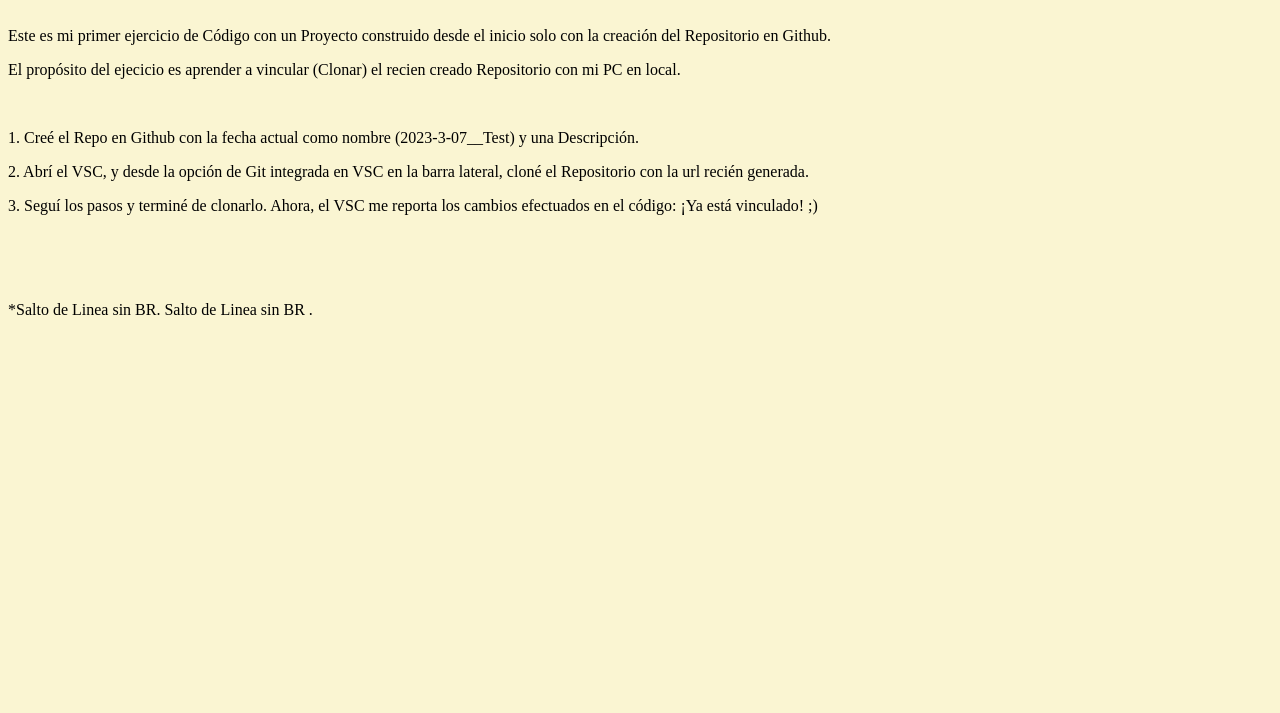
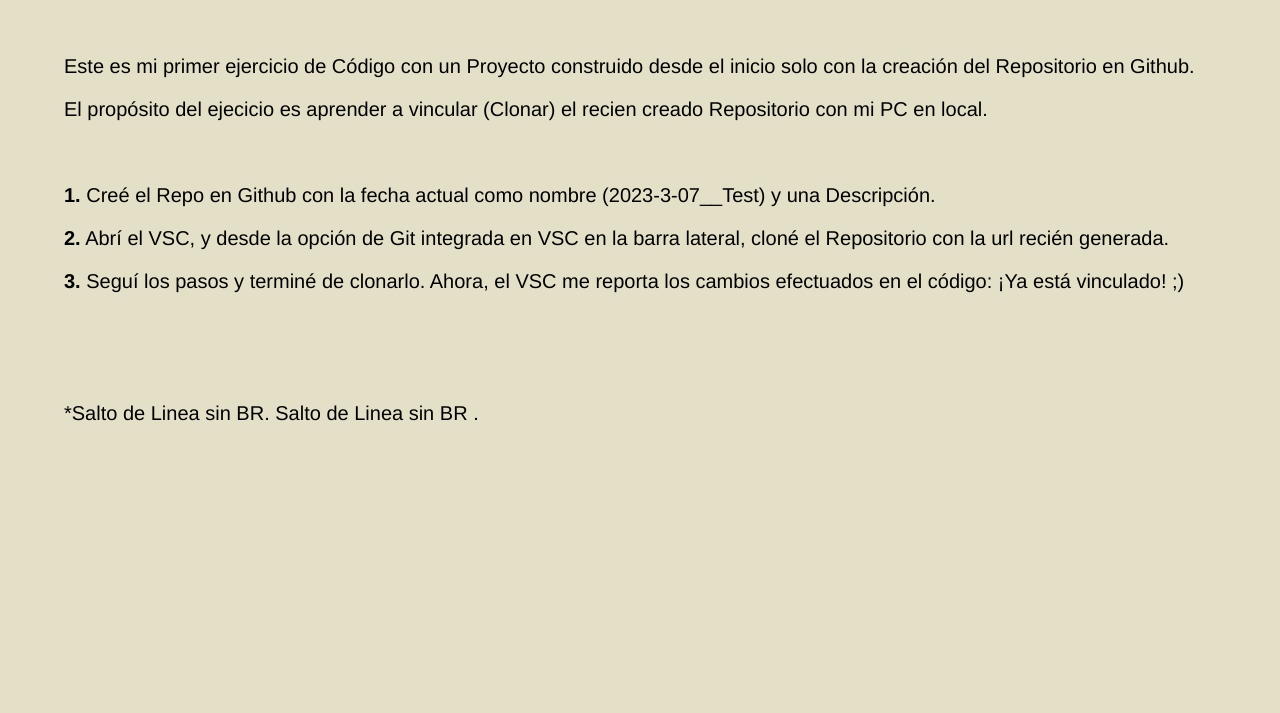
Before and after one commit to DavidCastroA/2023-3-07__Test, a plain HTML site: page index.html in a window 1280 px wide. Shown: the part 87-800 px from the top of the page. Drawn offline with Linux system fonts and the light colour scheme.

Commit message:
3er Commit: Cambio de Typo con CSS { font-family }

```diff
--- a/index.html
+++ b/index.html
@@ -16,15 +16,14 @@
    <p>Este es mi primer ejercicio de Código con un Proyecto construido desde el inicio solo con la creación del Repositorio en Github.</p>
    <p>El propósito del ejecicio es aprender a vincular (Clonar) el recien creado Repositorio con mi PC en local.</p>
    <br>
-   <p>1. Creé el Repo en Github con la fecha actual como nombre (2023-3-07__Test) y una Descripción.</p>
-   <p>2. Abrí el VSC, y desde la opción de Git integrada en VSC en la barra lateral, cloné el Repositorio
-      con la url recién generada.</p>
-   <p>3. Seguí los pasos y terminé de clonarlo. Ahora, el VSC me reporta los cambios efectuados en el código: ¡Ya está vinculado!   ;)</p>
+   <p><b>1.</b> Creé el Repo en Github con la fecha actual como nombre (2023-3-07__Test) y una Descripción.</p>
+   <p><b>2.</b> Abrí el VSC, y desde la opción de Git integrada en VSC en la barra lateral, cloné el Repositorio con la url recién generada.</p>
+   <p><b>3.</b> Seguí los pasos y terminé de clonarlo. Ahora, el VSC me reporta los cambios efectuados en el código: ¡Ya está vinculado!   ;)</p>
    <br>
    <br>
    <br>
    <p>*Salto de Linea sin BR.
-      Salto de Linea sin BR .</p>
+       Salto de Linea sin BR .</p>
 </body>
 
 </html>
--- a/style.css
+++ b/style.css
@@ -1,5 +1,13 @@
 body {
-    background-color: rgb(250, 245, 210);
+    background-color: rgb(228, 224, 200);
+    /* rgb(250, 245, 210); */
+    /* rgb(225, 225, 210); */
     /* background-color: blueviolet; */
     /* background-color: yellow; */
+
+    font-size: 20px;
+    font-family: Helvetica;
+
+    margin-left: 5%;
+    margin-right: 5%;
 }
```
